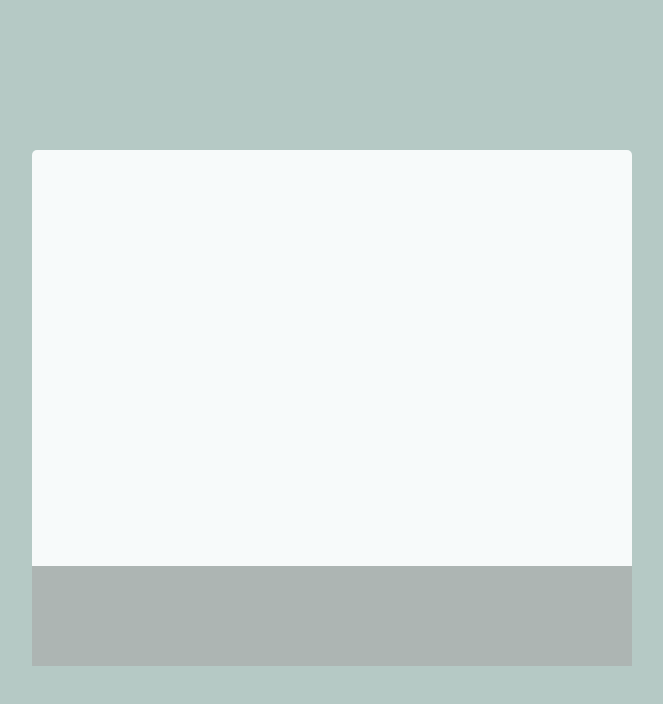
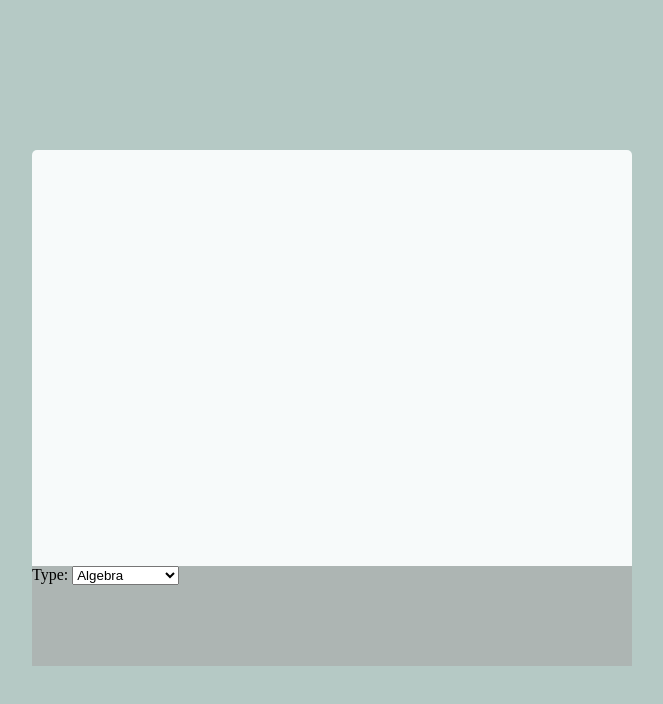
Before and after one commit to CodeSalvageON/Candle-Wood, a website: page public/static/index.html in a window 1280 px wide. Shown: the whole page, without its empty margins (308-971 px from the left). Drawn offline with Linux system fonts and the light colour scheme.

Commit message:
Form made

```diff
--- a/public/static/index.html
+++ b/public/static/index.html
@@ -12,7 +12,11 @@
       <section id="output"></section>
       <section id="input">
         <form id="input-form">
-          <p></p>
+          <p>Type: <select id="type">
+            <option value="algebra">Algebra</option>
+            <option value="word">Word Problem</option>
+            <option value="graph">Graph</option>
+          </select></p>
         </form>
       </section>
     </section>
```
